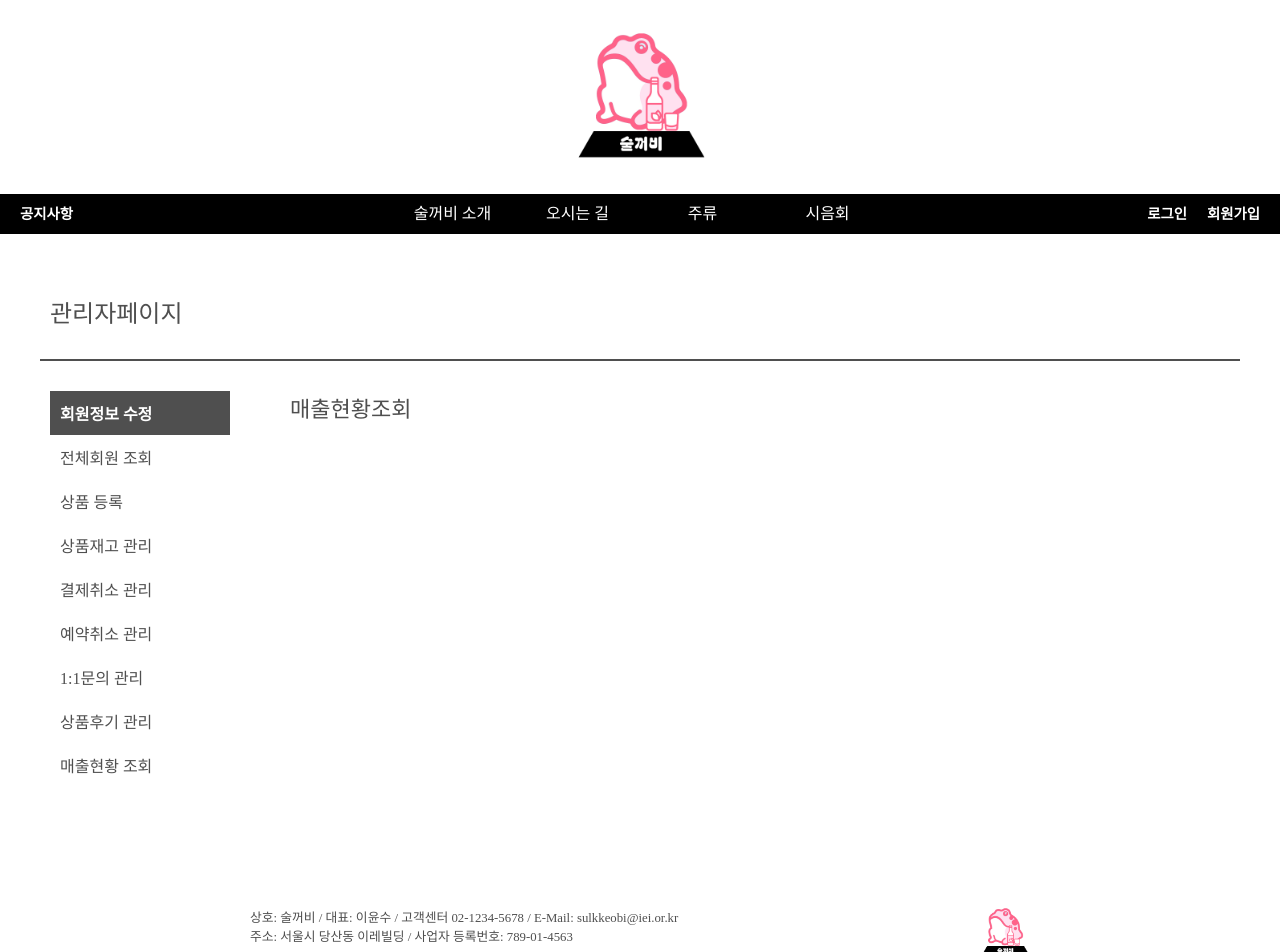
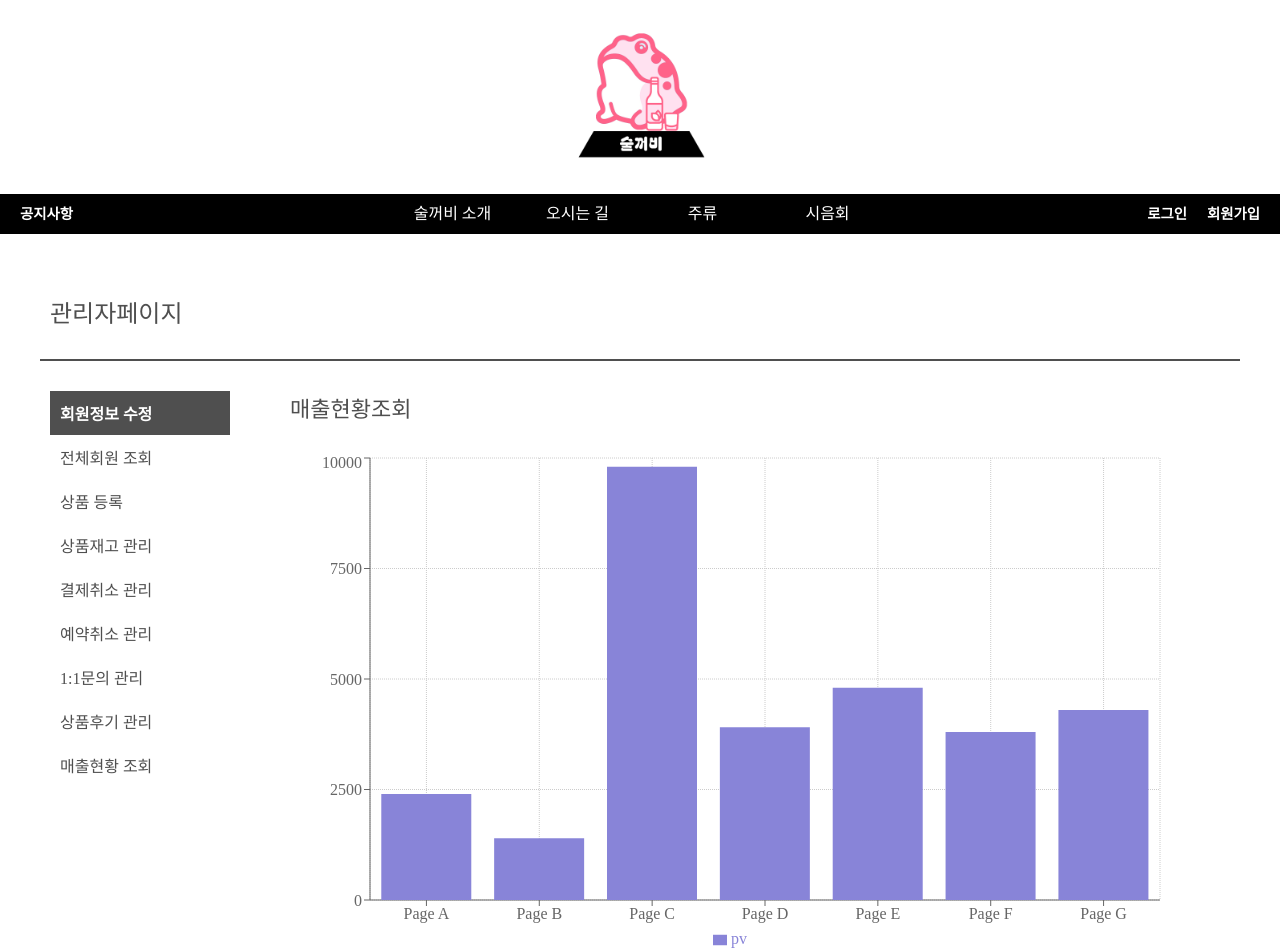
Before and after one commit to Mojitokyk/soolkkerbi_project, a React (Create React App) app in the folder soolkkerbi_project_front/: page /admin/readIncome in a window 1280 px wide. Shown: the top 952 px of the page. Built offline with nearby package versions, Linux system fonts and the light colour scheme; the HTML template or start-up script is replaced by a standard one; a web font is replaced by a local one; what quill-image-resize-module-react would draw is missing.

Commit message:
매출현황조회 차트 생성

```diff
--- a/soolkkerbi_project_front/src/component/admin/ReadIncome.js
+++ b/soolkkerbi_project_front/src/component/admin/ReadIncome.js
@@ -1,4 +1,3 @@
-import React, { PureComponent } from "react";
 import {
   BarChart,
   Bar,
@@ -12,9 +11,76 @@ import {
 } from "recharts";
 
 const ReadIncome = () => {
+  const data = [
+    {
+      name: "Page A",
+      uv: 4000,
+      pv: 2400,
+      amt: 2400,
+    },
+    {
+      name: "Page B",
+      uv: 3000,
+      pv: 1398,
+      amt: 2210,
+    },
+    {
+      name: "Page C",
+      uv: 2000,
+      pv: 9800,
+      amt: 2290,
+    },
+    {
+      name: "Page D",
+      uv: 2780,
+      pv: 3908,
+      amt: 2000,
+    },
+    {
+      name: "Page E",
+      uv: 1890,
+      pv: 4800,
+      amt: 2181,
+    },
+    {
+      name: "Page F",
+      uv: 2390,
+      pv: 3800,
+      amt: 2500,
+    },
+    {
+      name: "Page G",
+      uv: 3490,
+      pv: 4300,
+      amt: 2100,
+    },
+  ];
+
   return (
     <div className="admin-content-wrap">
       <div className="admin-content-title">매출현황조회</div>
+      <div>
+        <ResponsiveContainer width={"100%"} height={500}>
+          <BarChart
+            width={500}
+            height={300}
+            data={data}
+            margin={{
+              top: 5,
+              right: 30,
+              left: 20,
+              bottom: 5,
+            }}
+          >
+            <CartesianGrid strokeDasharray="1 1" />
+            <XAxis dataKey="name" />
+            <YAxis />
+            <Tooltip />
+            <Legend />
+            <Bar dataKey="pv" fill="#8884d8" />
+          </BarChart>
+        </ResponsiveContainer>
+      </div>
     </div>
   );
 };
```
